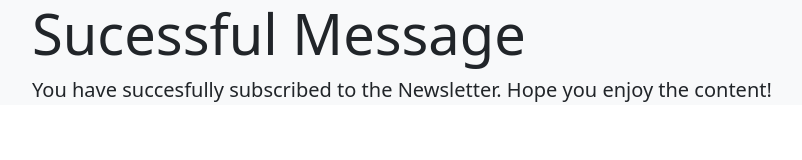
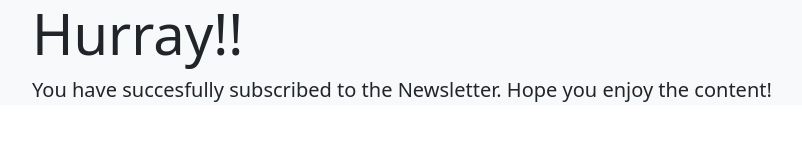
Before and after one commit to snehalmaske/Newsletter-signup, a website: page sucess.html in a window 1280 px wide. Shown: the whole page, without its empty margins (50-852 px from the left). Drawn offline with nearby package versions, Linux system fonts and the light colour scheme.

Commit message:
Changes in h1 of success page

```diff
--- a/sucess.html
+++ b/sucess.html
@@ -2,14 +2,14 @@
 <html lang="en" dir="ltr">
   <head>
     <meta charset="utf-8">
-    <title>Failure Page</title>
+    <title>Sucessful Page</title>
     <link href="https://cdn.jsdelivr.net/npm/bootstrap@5.0.0-beta1/dist/css/bootstrap.min.css" rel="stylesheet" integrity="sha384-giJF6kkoqNQ00vy+HMDP7azOuL0xtbfIcaT9wjKHr8RbDVddVHyTfAAsrekwKmP1" crossorigin="anonymous">
   </head>
   <body>
 
     <div class="jumbotron jumbotron-fluid bg-light">
   <div class="container">
-    <h1 class="display-4">Sucessful Message</h1>
+    <h1 class="display-4">Hurray!!</h1>
     <p class="lead">You have succesfully subscribed to the Newsletter. Hope you enjoy the content!</p>
   </div>
 </div>
```
